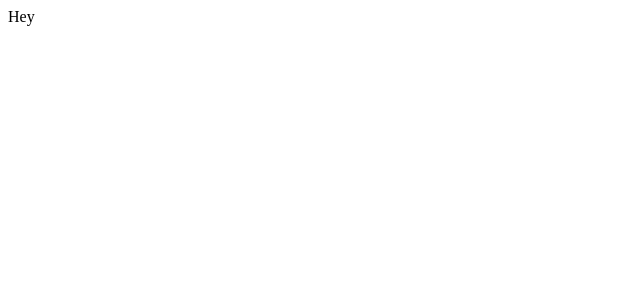
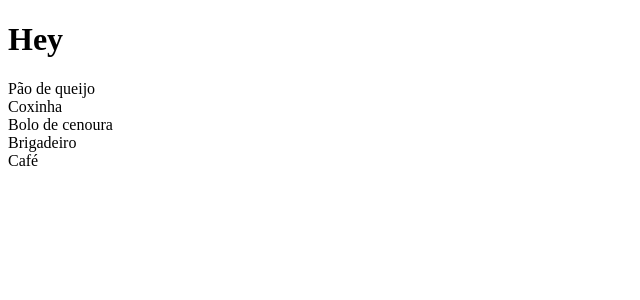
Before and after one commit to Eddy-Henne/GetYourNutri, a React (Vite) app in the folder frontend_admin/: page / in a window 1280 px wide. Shown: the top 300 px of the page, without its empty margins (0-640 px from the left). Built offline with nearby package versions, Linux system fonts and the light colour scheme.

Commit message:
Show list of (hardcoded) nutriDatabase items

```diff
--- a/frontend_admin/src/App.tsx
+++ b/frontend_admin/src/App.tsx
@@ -1,8 +1,58 @@
-
-
+import {NutriDatabase} from "./NutriDatabase.ts";
+import NutriDatabaseCard from "./NutriDatabaseCard.tsx";
 
 function App() {
-    return <>Hey</>
+
+    const nutriDatabase: NutriDatabase[] = [
+        {
+            id: 1,
+            name: 'Pão de queijo',
+            calories: 200,
+            proteins: 10,
+            fats: 5,
+            carbohydrates: 30
+        },
+        {
+            id: 2,
+            name: 'Coxinha',
+            calories: 300,
+            proteins: 20,
+            fats: 10,
+            carbohydrates: 40
+        },
+        {
+            id: 3,
+            name: 'Bolo de cenoura',
+            calories: 400,
+            proteins: 30,
+            fats: 15,
+            carbohydrates: 50
+        },
+        {
+            id: 4,
+            name: 'Brigadeiro',
+            calories: 500,
+            proteins: 40,
+            fats: 20,
+            carbohydrates: 60
+        },
+        {
+            id: 5,
+            name: 'Café',
+            calories: 100,
+            proteins: 5,
+            fats: 2,
+            carbohydrates: 15
+        }
+    ]
+    return(
+    <>
+        <h1>Hey</h1>
+        {
+            nutriDatabase.map(nutriDatabase=> <NutriDatabaseCard nutriDatabase={nutriDatabase} key={nutriDatabase.id} />)
+        }
+    </>
+    )
 }
 
 export default App
--- /dev/null
+++ b/frontend_admin/src/NutriDatabase.ts
@@ -0,0 +1,8 @@
+export type NutriDatabase = {
+    id: number,
+    name: string,
+    calories: number,
+    proteins: number,
+    fats: number,
+    carbohydrates: number,
+}
--- /dev/null
+++ b/frontend_admin/src/NutriDatabaseCard.tsx
@@ -0,0 +1,13 @@
+import {NutriDatabase} from "./NutriDatabase.ts";
+
+type Props ={
+    nutriDatabase: NutriDatabase,
+    }
+
+export default function NutriDatabaseCard(props: Props) {
+    return (
+        <div>
+            {props.nutriDatabase.name}
+        </div>
+    );
+}
```
